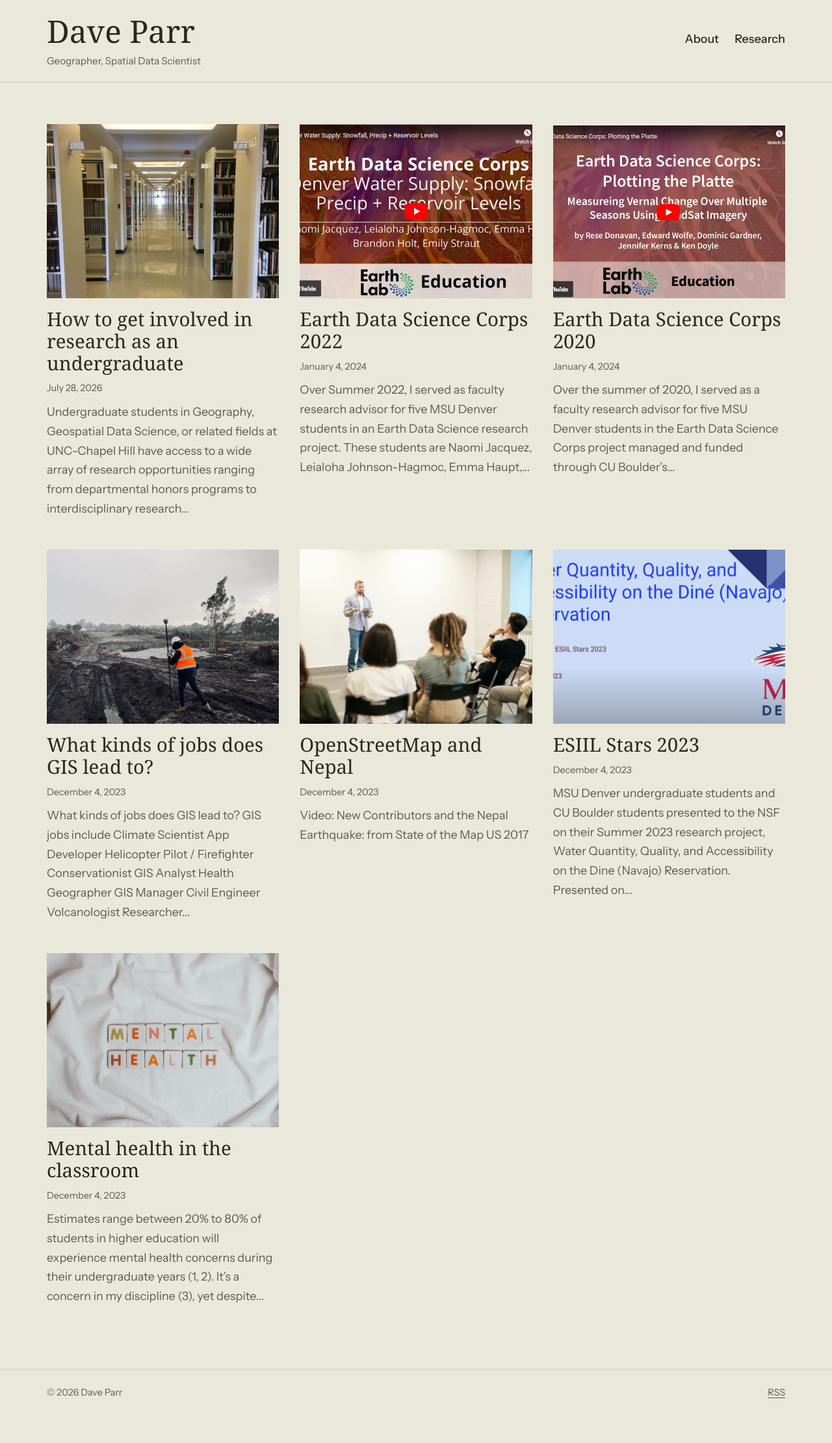
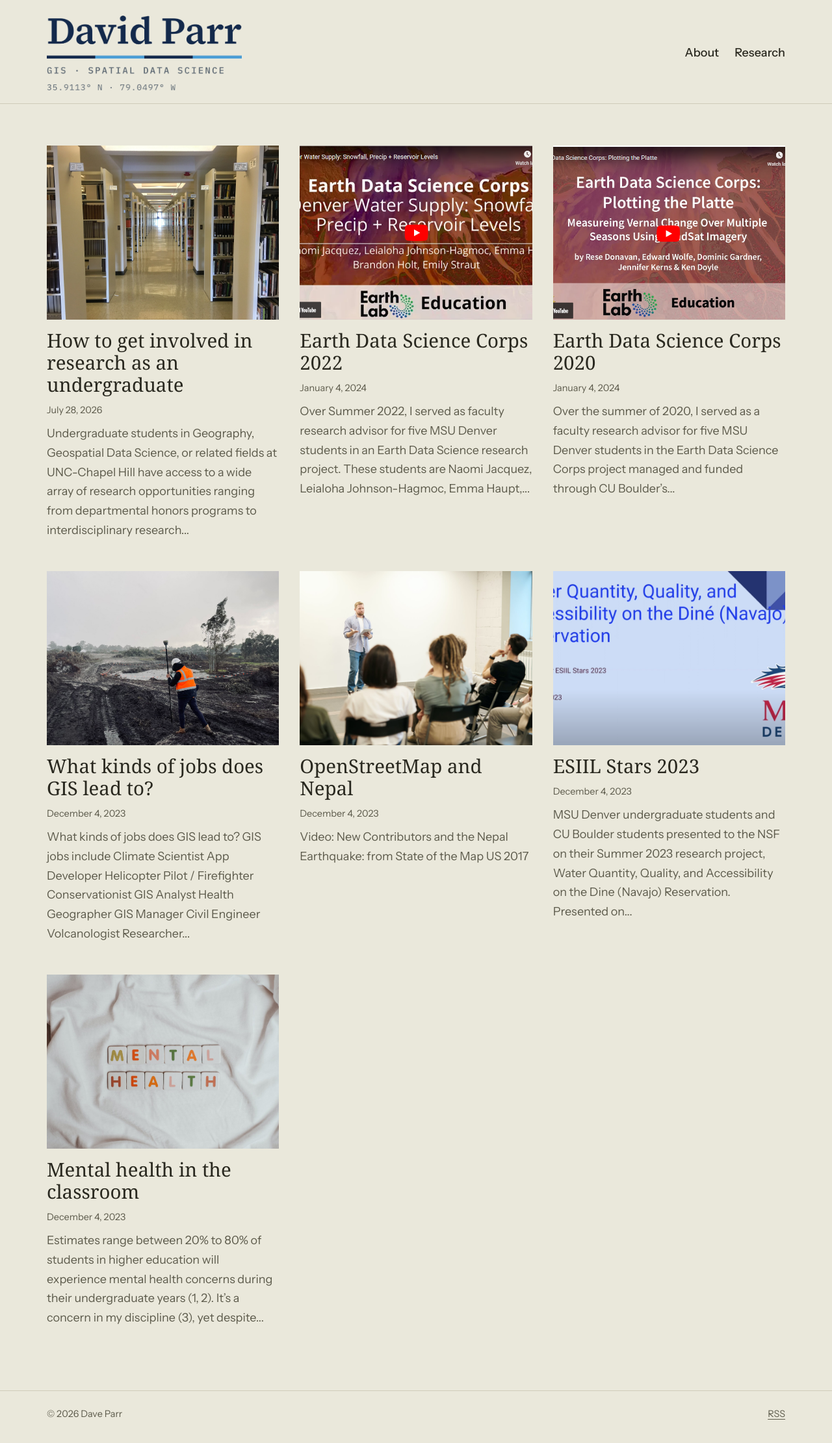
Before and after one commit to dparr1/daveparr.com, a Jekyll site: the page built from index.html, in a window 1280 px wide. Shown: the whole page at 65% size. Built offline with Jekyll 4.4.1, drawn with Linux system fonts in a browser that asks for light colours; some web fonts are replaced; before the commit the page ends 2188 px from its top, so only the background shows below that.

Commit message:
Use the David Parr logo in the site header on every page (#1)
The header's text title and tagline are replaced by the navy logo, which
links home and scales with the viewport. Also set it as the site logo
for jekyll-seo-tag's structured data.


Claude-Session: https://claude.ai/code/session_019zAzPV2hf1XDA1zLMtnaJ6

Co-authored-by: Claude <noreply@anthropic.com>

```diff
--- a/_config.yml
+++ b/_config.yml
@@ -1,6 +1,7 @@
 title: Dave Parr
 description: Geographer, Spatial Data Scientist
 author: Dave Parr
+logo: /assets/img/brand/logo.png
 lang: en-US
 timezone: America/New_York
 
--- a/_includes/header.html
+++ b/_includes/header.html
@@ -1,8 +1,9 @@
 <header class="site-header">
   <div class="wrap header-inner">
     <div class="branding">
-      <a class="site-title" href="{{ '/' | relative_url }}">{{ site.title }}</a>
-      <p class="site-description">{{ site.description }}</p>
+      <a class="site-logo" href="{{ '/' | relative_url }}">
+        <img src="{{ '/assets/img/brand/logo.png' | relative_url }}" alt="David Parr" width="720" height="277">
+      </a>
     </div>
     <nav class="site-nav" aria-label="Main">
       {% for item in site.navigation %}
--- a/assets/css/main.css
+++ b/assets/css/main.css
@@ -39,8 +39,10 @@ img { height: auto; }
 
 /* Header / footer */
 .site-header { border-bottom: 1px solid var(--rule); margin-bottom: clamp(2rem, 5vw, 4rem); }
-.header-inner { display: flex; flex-wrap: wrap; align-items: baseline; justify-content: space-between; gap: 0.5rem 2rem; padding-top: 1.5rem; padding-bottom: 1.25rem; }
+.header-inner { display: flex; flex-wrap: wrap; align-items: center; justify-content: space-between; gap: 0.5rem 2rem; padding-top: 1.5rem; padding-bottom: 1.25rem; }
 .site-title { font-family: var(--serif); font-size: clamp(2rem, 1.5rem + 2vw, 2.986rem); line-height: 1; text-decoration: none; }
+.site-logo { display: block; line-height: 0; }
+.site-logo img { display: block; width: clamp(180px, 40vw, 300px); height: auto; }
 .site-description { margin: 0.35rem 0 0; color: var(--muted); font-size: 0.95rem; }
 .site-nav { display: flex; flex-wrap: wrap; gap: 0.25rem 1.5rem; }
 .site-nav a { text-decoration: none; font-weight: 500; }
```
Also changed, not shown: assets/img/brand/logo.png (added).
